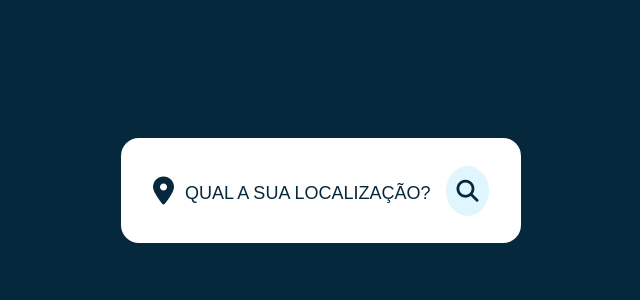
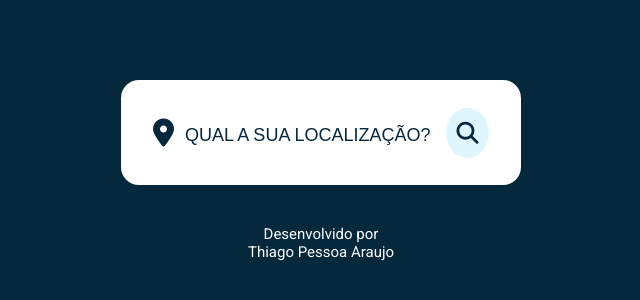
Before and after one commit to tpessoaaraujo/Weather_App, a plain HTML site: page index.html in a window 1280 px wide. Shown: the part 210-510 px from the top of the page, without its empty margins (319-959 px from the left). Drawn offline with Linux system fonts and the light colour scheme.

Commit message:
update footer

```diff
--- a/index.html
+++ b/index.html
@@ -47,7 +47,10 @@
             </div>
         </div>
     </main>
-
+    <footer>
+        <p>Desenvolvido por</p>
+        <a href="https://github.com/tpessoaaraujo" target="_blank">Thiago Pessoa Araujo</a>
+    </footer>
     <script src="https://kit.fontawesome.com/76e9fa9b83.js" crossorigin="anonymous"></script>
     <script src="script.js"></script>
 </body>
--- a/style.css
+++ b/style.css
@@ -13,9 +13,11 @@ html {
 body {
     height: 100vh;
     display: flex;
+    flex-direction: column;
     align-items: center;
     justify-content: center;
     background: #06283D;
+    font-family: 'Roboto', sans-serif;
 }
 
  .container {
@@ -26,7 +28,6 @@ body {
     padding: 2.8rem 3.2rem;
     overflow: hidden;
     border-radius: 1.8rem;
-    font-family: 'Roboto', sans-serif;
     transition: .6s ease-out;
  }
 
@@ -186,3 +187,25 @@ body {
         opacity: 1;
     }
 }
+
+footer {
+    display: flex;
+    flex-direction: column;
+    justify-content: center;
+    align-items: center;
+    margin: 4rem;
+    font-size: 1.5rem;
+    color: #fff;
+}
+
+footer a {
+    text-decoration: none;
+    font-weight: normal;
+    color: #fff;
+    font-size: 1.5rem;
+    transition: .2s;
+}
+
+footer a:hover {
+    color: #dff6ff;
+}
```
